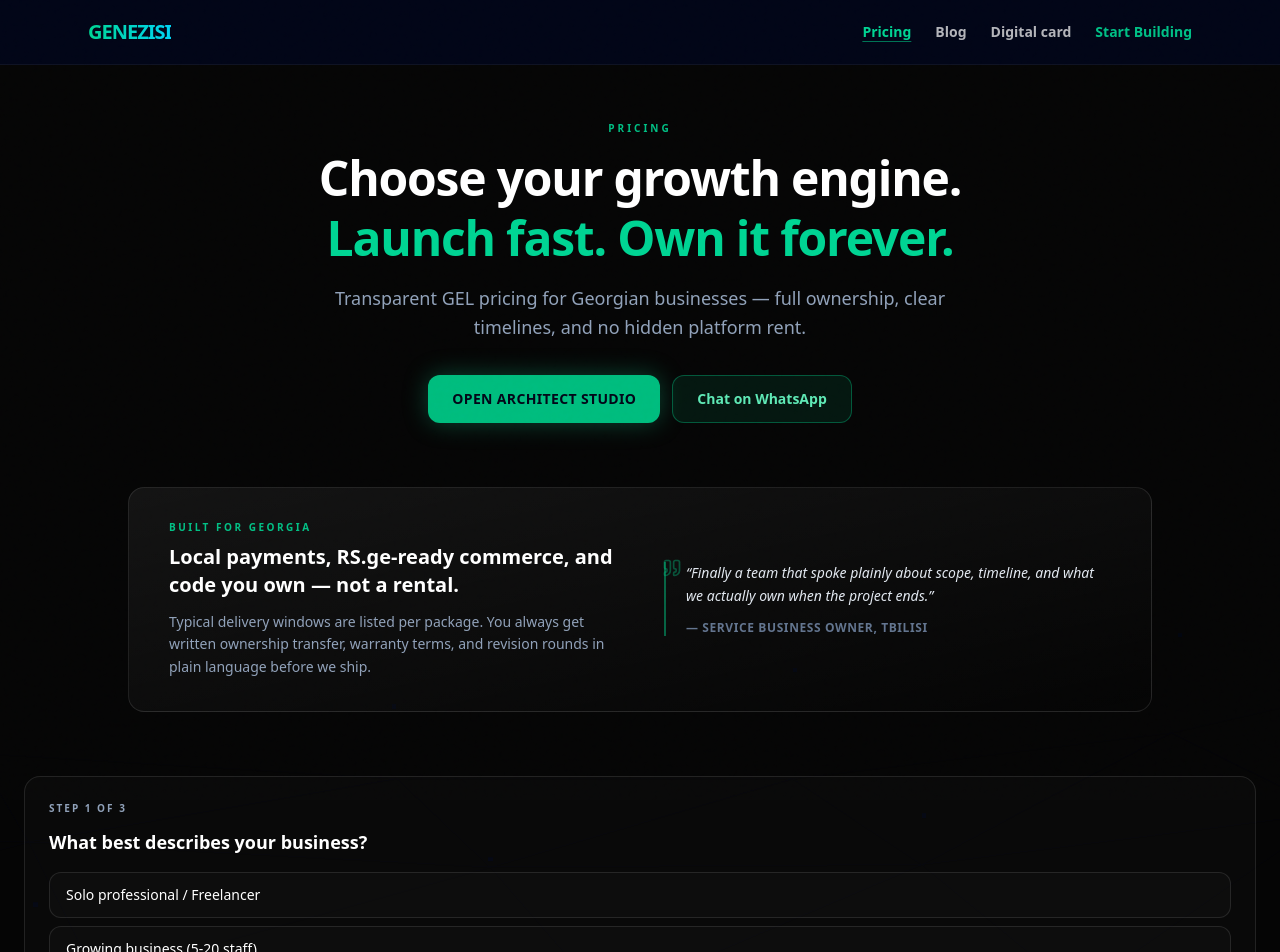
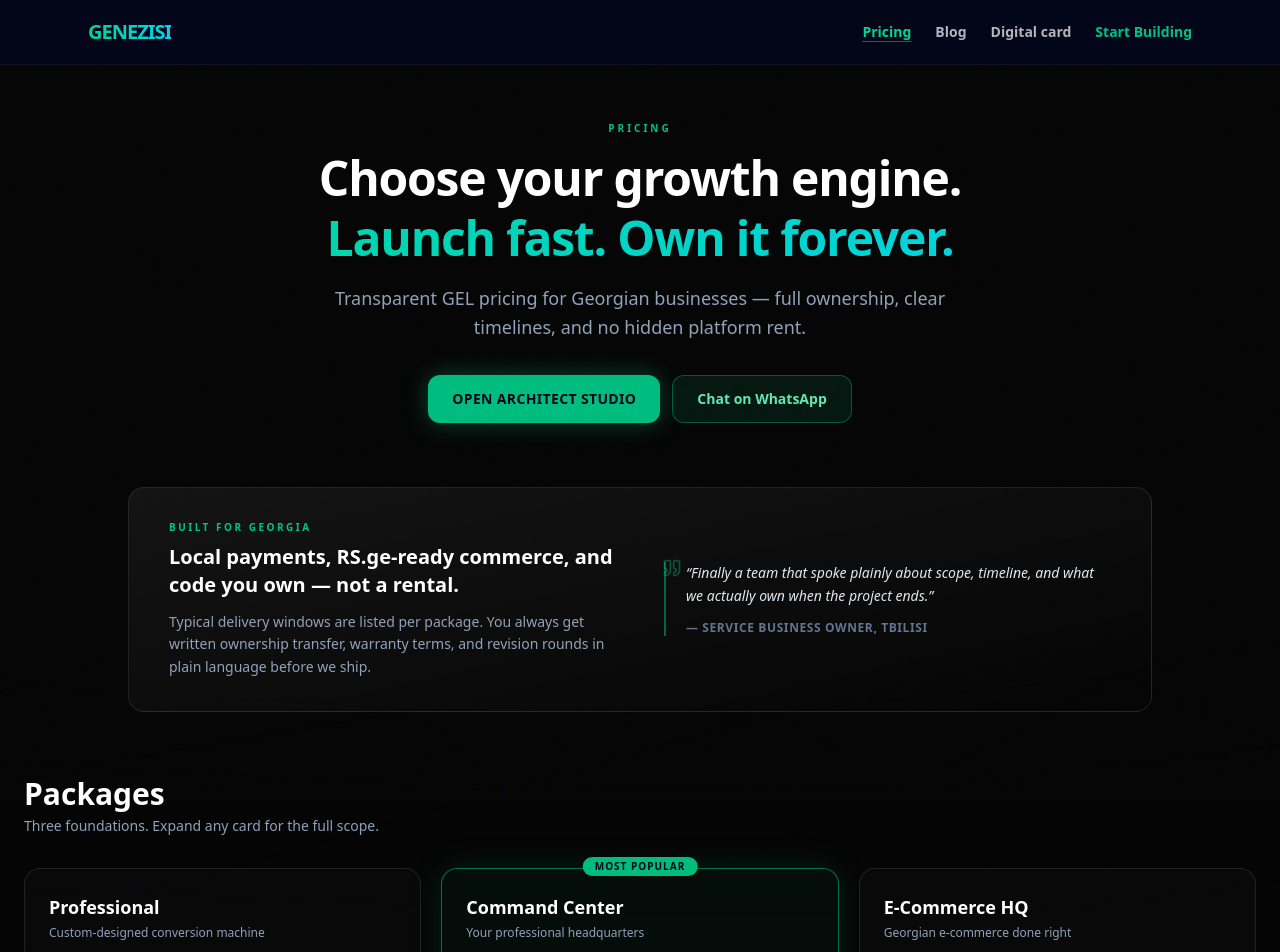
Before and after one commit to socraticblock/Agency, a Next.js app: page /en/pricing in a window 1280 px wide. Shown: the top 952 px of the page. Built offline with nearby package versions, Linux system fonts and the light colour scheme; no server answers; a web font is replaced by a local one.

Commit message:
feat: implement PricingPageClient with tier display, comparison section, and FAQ tracking

```diff
--- a/src/app/[locale]/pricing/PricingPageClient.tsx
+++ b/src/app/[locale]/pricing/PricingPageClient.tsx
@@ -8,7 +8,6 @@ import { PricingCtaBand } from "./PricingCtaBand";
 import { PricingProofStrip } from "./PricingProofStrip";
 import { PricingTierDeck } from "./PricingTierDeck";
 import { PricingComparisonSection } from "./PricingComparisonSection";
-import { TierPickerQuiz } from "./TierPickerQuiz";
 import { PricingFaq } from "./PricingFaq";
 
 interface PricingPageClientProps {
@@ -41,7 +40,9 @@ export function PricingPageClient({ locale }: PricingPageClientProps) {
         <p className="text-[10px] font-black uppercase tracking-[0.3em] text-emerald-400/90">Pricing</p>
         <h1 className="mt-3 text-3xl font-black tracking-tight text-white sm:text-5xl sm:leading-tight">
           Choose your growth engine.
-          <span className="block text-emerald-400">Launch fast. Own it forever.</span>
+          <span className="block bg-gradient-to-r from-emerald-400 to-cyan-400 bg-clip-text text-transparent">
+            Launch fast. Own it forever.
+          </span>
         </h1>
         <p className="mx-auto mt-4 max-w-2xl text-base font-medium leading-relaxed text-slate-400 sm:text-lg">
           Transparent GEL pricing for Georgian businesses — full ownership, clear timelines, and no hidden
@@ -54,10 +55,6 @@ export function PricingPageClient({ locale }: PricingPageClientProps) {
 
       <div className="mt-16">
         <PricingProofStrip />
-      </div>
-
-      <div className="mt-16">
-        <TierPickerQuiz locale={locale} />
       </div>
 
       <div className="mt-16">
```
